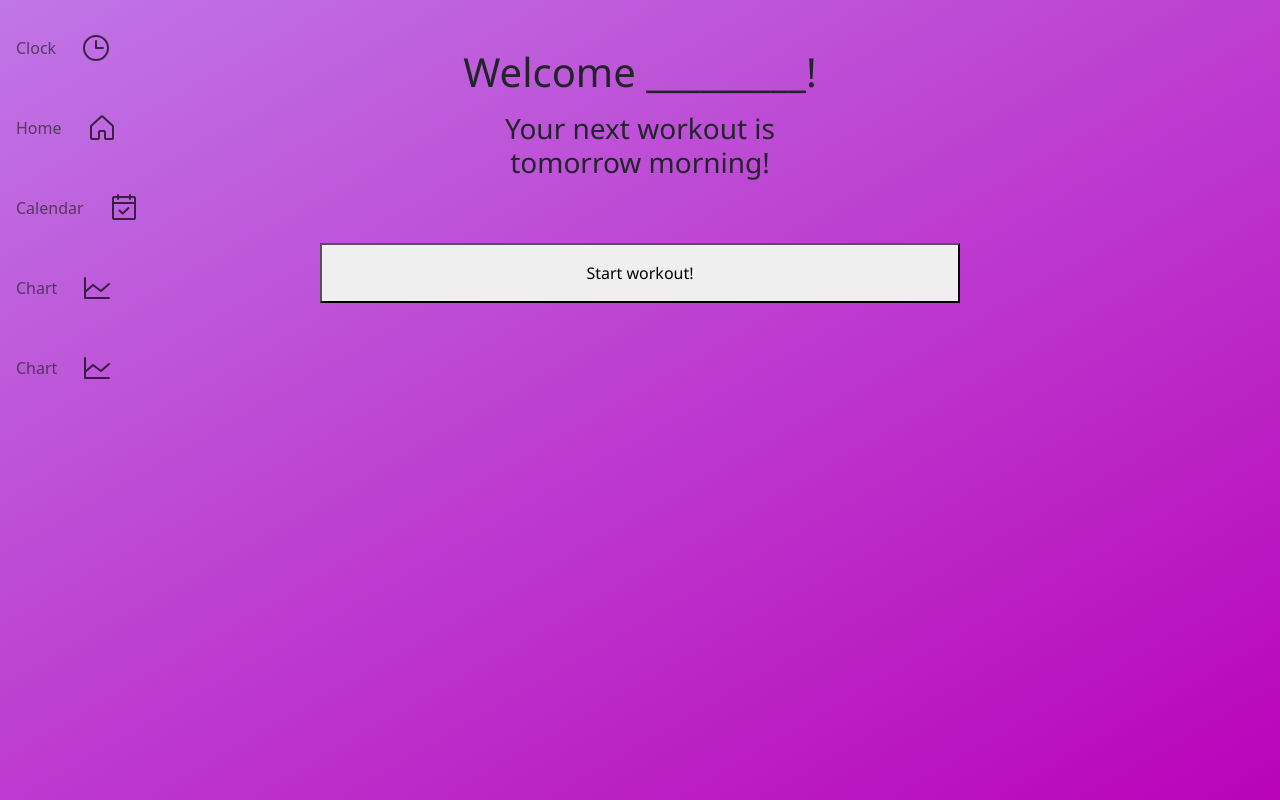
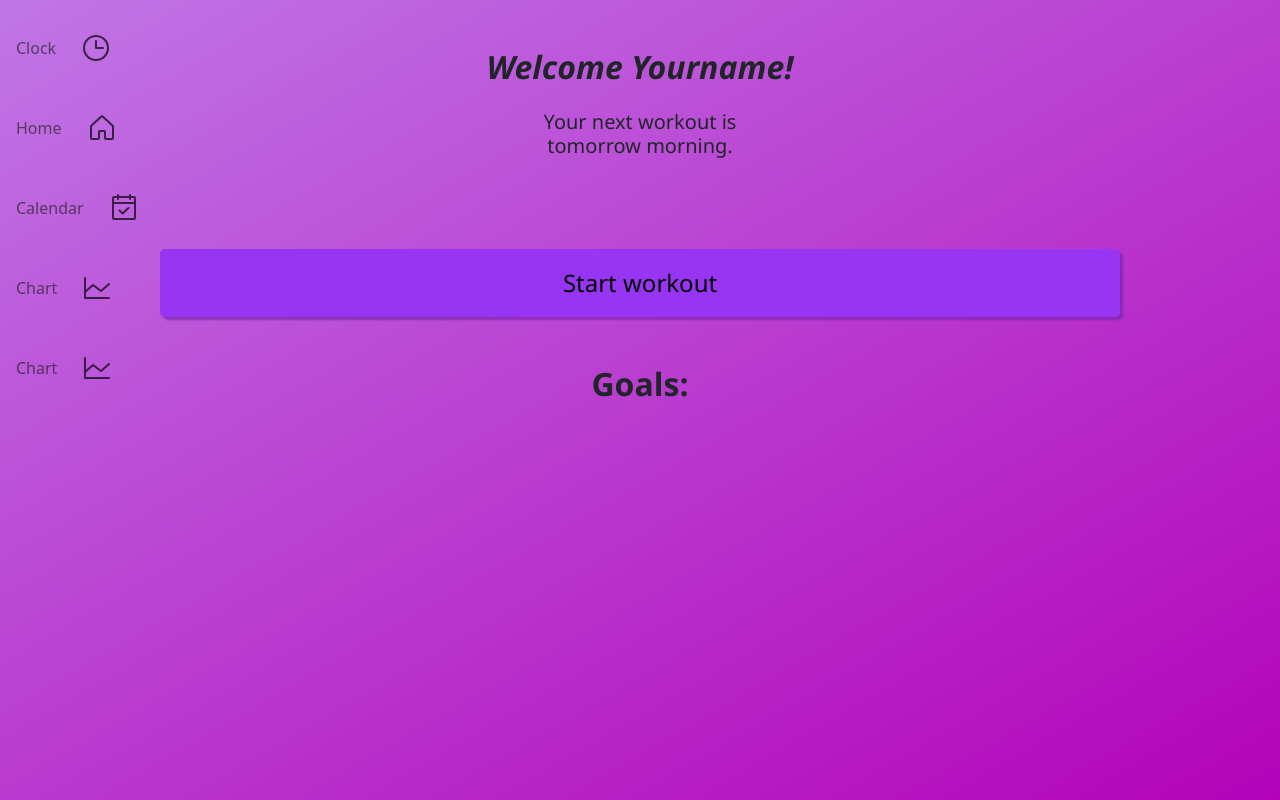
Before and after one commit to web-sci-spring-2022-name-tbd/IronTherapy, an Angular app in the folder Iron-Therapy/: page / in a window 1280 px wide. Built offline with nearby package versions, Linux system fonts and the light colour scheme.

Commit message:
Done except for goals

```diff
--- a/Iron-Therapy/src/app/homepage/homepage.component.css
+++ b/Iron-Therapy/src/app/homepage/homepage.component.css
@@ -4,11 +4,15 @@
   font-family: 'Segoe UI', Tahoma, Geneva, Verdana, sans-serif;
   position: absolute;
   background-color: #c076e6;
-  background-image: linear-gradient(150deg, #c076e6 0%, #b903b9 100%);
+  background-image: linear-gradient(150deg, #c076e6 0%, #b303b9 100%);
+}
+
+h1 {
+  font-size: xx-large;
 }
 
 #welcome-message {
-  width: 70vw;
+  width: 85vw;
   text-align: center;
 }
 
@@ -19,4 +23,9 @@
 
 #workout-button {
   text-align: center;
+  background: linear-gradient(145deg, lighten( #2D3142, 10%), darken(#2D3142, 10%));
+  box-shadow: 3px 3px 2px rgba(120, 36, 177, 0.712);
+  background-color: #9735f3;
+  border: none;
+  margin-top: 75px;
 }
--- a/Iron-Therapy/src/app/homepage/homepage.component.html
+++ b/Iron-Therapy/src/app/homepage/homepage.component.html
@@ -1,7 +1,8 @@
 <div id="content">
-  <h1 class="m-auto mt-5" id="welcome-message">Welcome _________!</h1>
-  <h3 class="m-auto mt-3" id="next-workout">Your next workout is <p>tomorrow morning!</p></h3>
+  <h1 class="m-auto mt-5" id="welcome-message"><i><b>Welcome Yourname!</b></i></h1>
+  <h5 class="m-auto mt-4" id="next-workout">Your next workout is <p>tomorrow morning.</p></h5>
   <div class="d-flex justify-content-center">
-  <button type="button" class="p-3 w-50 mt-5 " id="workout-button">Start workout!</button>
+    <button type="button" class="p-3 w-75 rounded-3 fs-4" id="workout-button">Start workout</button>
   </div>
+  <h1 class="m-auto w-75 text-center mt-5" id="goals-text"><b>Goals:</b></h1>
 </div>
```
